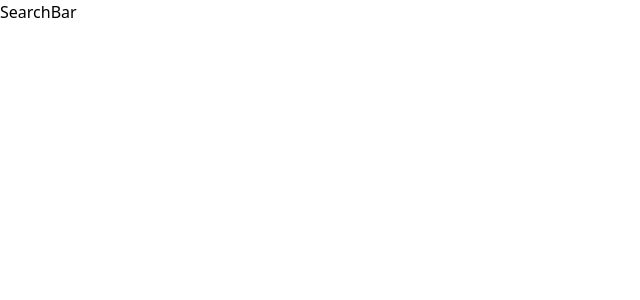
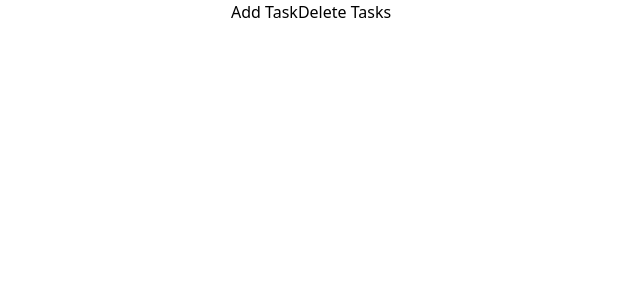
Before and after one commit to bharath90909/react-machine-coding, a React (Vite) app in the folder coding-questions/: page / in a window 1280 px wide. Shown: the top 300 px of the page, without its empty margins (0-640 px from the left). Built offline with nearby package versions, Linux system fonts and the light colour scheme.

Commit message:
Done with CheckBox Todo

```diff
--- a/coding-questions/src/App.jsx
+++ b/coding-questions/src/App.jsx
@@ -29,6 +29,7 @@ import LoginForm from "./User Login/LoginForm";
 import HomePage from "./User Login/HomePage";
 import UserProvider from "./User Login/UserProvider";
 import Practice from "./Random Color/Practice";
+import CheckBoxTodo from "./CheckBox Todo/CheckBoxTodo";
 function App() {
   const appRouter = createBrowserRouter([
     {
@@ -96,7 +97,8 @@ function App() {
   //   </UserProvider>
   // );
   // return <Practice />;
-  return <SearchBar />;
+  // return <SearchBar />;
+  return <CheckBoxTodo />;
 }
 
 export default App;
--- /dev/null
+++ b/coding-questions/src/CheckBox Todo/CheckBoxTodo.jsx
@@ -0,0 +1,72 @@
+import React, { useEffect, useState } from "react";
+
+function CheckBoxTodo() {
+  const [todos, setTodos] = useState([]);
+  const [input, setInput] = useState("");
+  const [checkedTodos, setCheckedTodos] = useState([]);
+
+  useEffect(() => {
+    const handleEnter = (e) => {
+      if (e.code === "Enter") {
+        handleAddTodo();
+      }
+    };
+    window.addEventListener("keydown", handleEnter);
+
+    return () => window.removeEventListener("keydown", handleEnter); // Cleanup
+  }, [input]);
+
+  const handleAddTodo = () => {
+    if (input.trim() === "") return; // Prevent empty todo
+
+    setTodos((prevTodos) => [
+      ...prevTodos,
+      { id: Date.now(), todo: input }, // Unique ID
+    ]);
+    setInput("");
+  };
+
+  const handleCheckedTodos = (e, selectedTodoId) => {
+    setCheckedTodos((prevTodos) =>
+      e.target.checked
+        ? [...prevTodos, selectedTodoId]
+        : prevTodos.filter((id) => id !== selectedTodoId)
+    );
+  };
+
+  const deleteTodos = () => {
+    setTodos((prevTodos) =>
+      prevTodos.filter((todo) => !checkedTodos.includes(todo.id))
+    );
+    setCheckedTodos([]); // Clear checked items after deletion
+  };
+
+  return (
+    <div>
+      <input
+        type="text"
+        value={input}
+        onChange={(e) => setInput(e.target.value)}
+      />
+      <button onClick={handleAddTodo}>Add Task</button>
+      <button onClick={deleteTodos}>Delete Tasks</button>
+
+      <div>
+        {todos.length > 0 &&
+          todos.map((todo) => (
+            <div key={todo.id}>
+              <label>
+                <input
+                  type="checkbox"
+                  onChange={(e) => handleCheckedTodos(e, todo.id)}
+                />
+                {todo.todo}
+              </label>
+            </div>
+          ))}
+      </div>
+    </div>
+  );
+}
+
+export default CheckBoxTodo;
```
